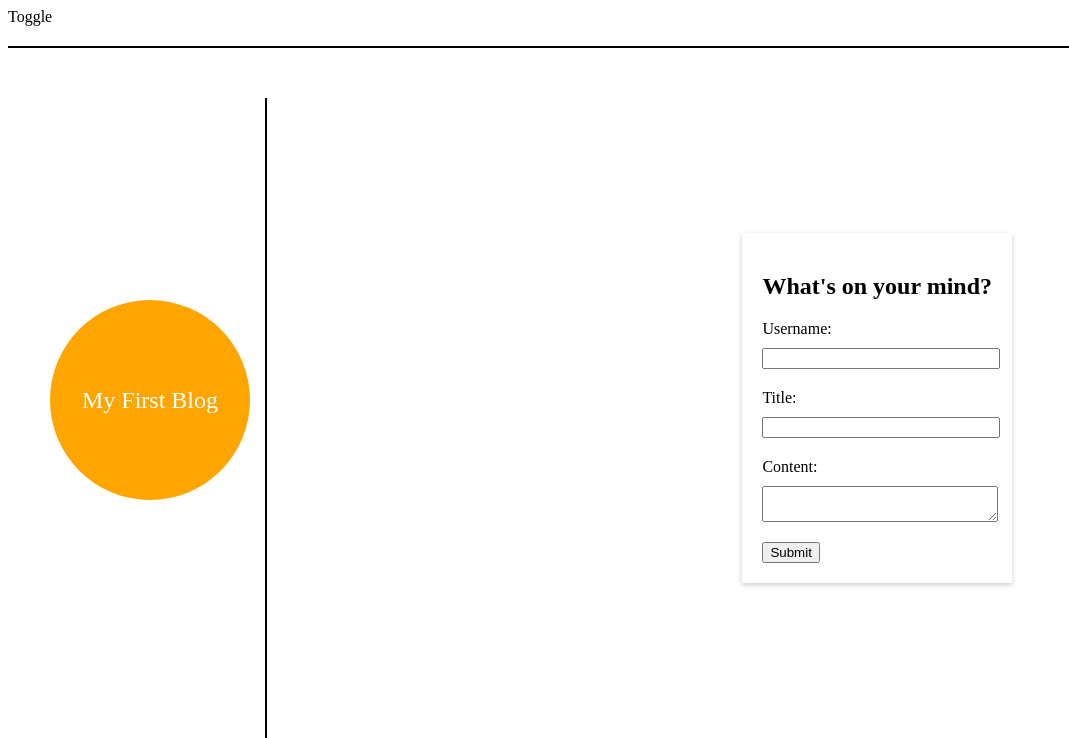
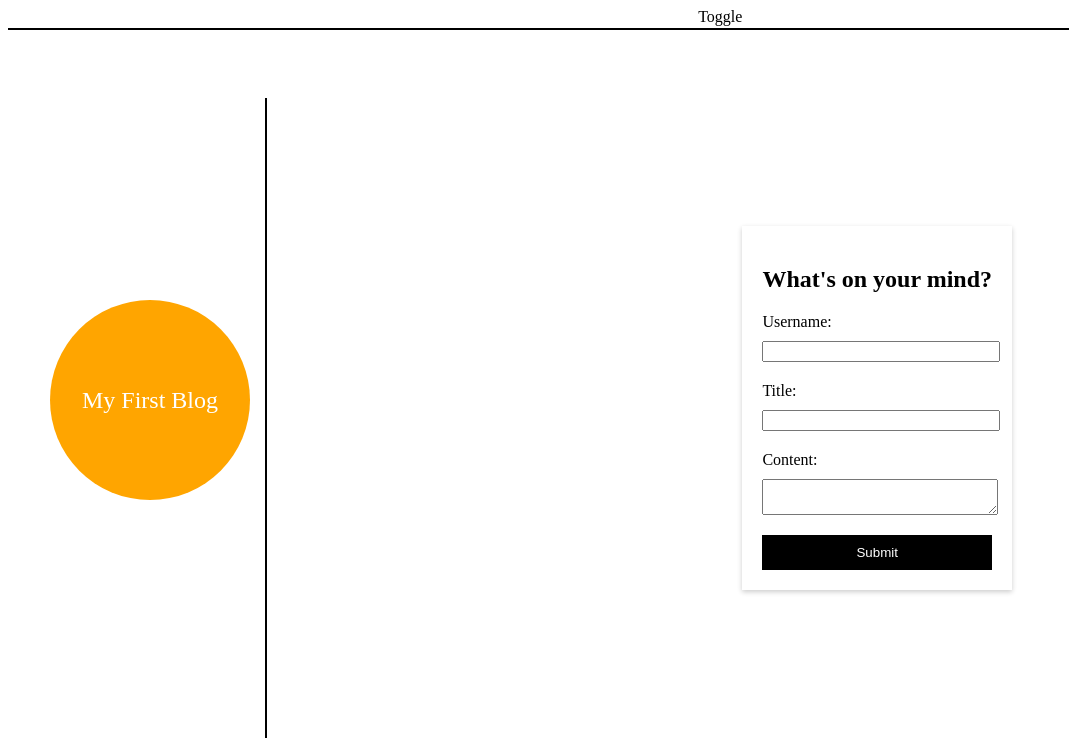
Before and after one commit to ellafsd/personal-blog, a plain HTML site: page blog.html in a window 1280 px wide. Shown: the whole page, without its empty margins (0-1069 px from the left). Drawn offline with Linux system fonts and the light colour scheme.

```diff
--- a/assets/css/blog.css
+++ b/assets/css/blog.css
@@ -5,8 +5,6 @@
     height: 100vh;
     justify-content: space-between;     /*spacing between child elements */
     align-items: flex-start;
-
-
 }
 
 .sidebar, .form-container {
@@ -15,8 +13,12 @@
 }
 
 header {
+    display: flex; /* Establishes flex container */
     width: 100%;   /* Full width of the container */
+}
 
+.toggle {
+     margin-left: auto; /* This will push the Toggle to the right */
 }
 
  .line {
@@ -84,3 +86,18 @@ header {
 .form-group textarea {
     margin-top: 10px ; /* Add a little space below the label */
 }
+
+/* This targets the submit button specifically */
+#form button[type="submit"] {
+    background-color: black; /* Set the background color to black */
+    color: white;            /* Set the text color to white */
+    padding: 10px 20px;      /* Add some padding to make the button taller and wider */
+    border: none;            /* Remove the default border */
+    width: 100%;             /* Make the button fill the container */
+    cursor: pointer;         /* Change the cursor to indicate the button is clickable */
+}
+
+/* Optional: add a hover effect for the button */
+#form button[type="submit"]:hover {
+    background-color: #333; /* Darken the button background color on hover */
+}
--- a/blog.html
+++ b/blog.html
@@ -11,8 +11,9 @@
 
 <body>
     <div class="container">
-        <header>Toggle
-        <div class="line"></div> <!-- Line under the navbar -->
+        <header>
+            <span class="toggle">Toggle</span>
+            <div class="line"></div> <!-- Line under the navbar -->
         </header>
         <div class="sidebar">
               <div class="circle">My First Blog</div>
```
Also changed, not shown: assets/images/1.png (added).
